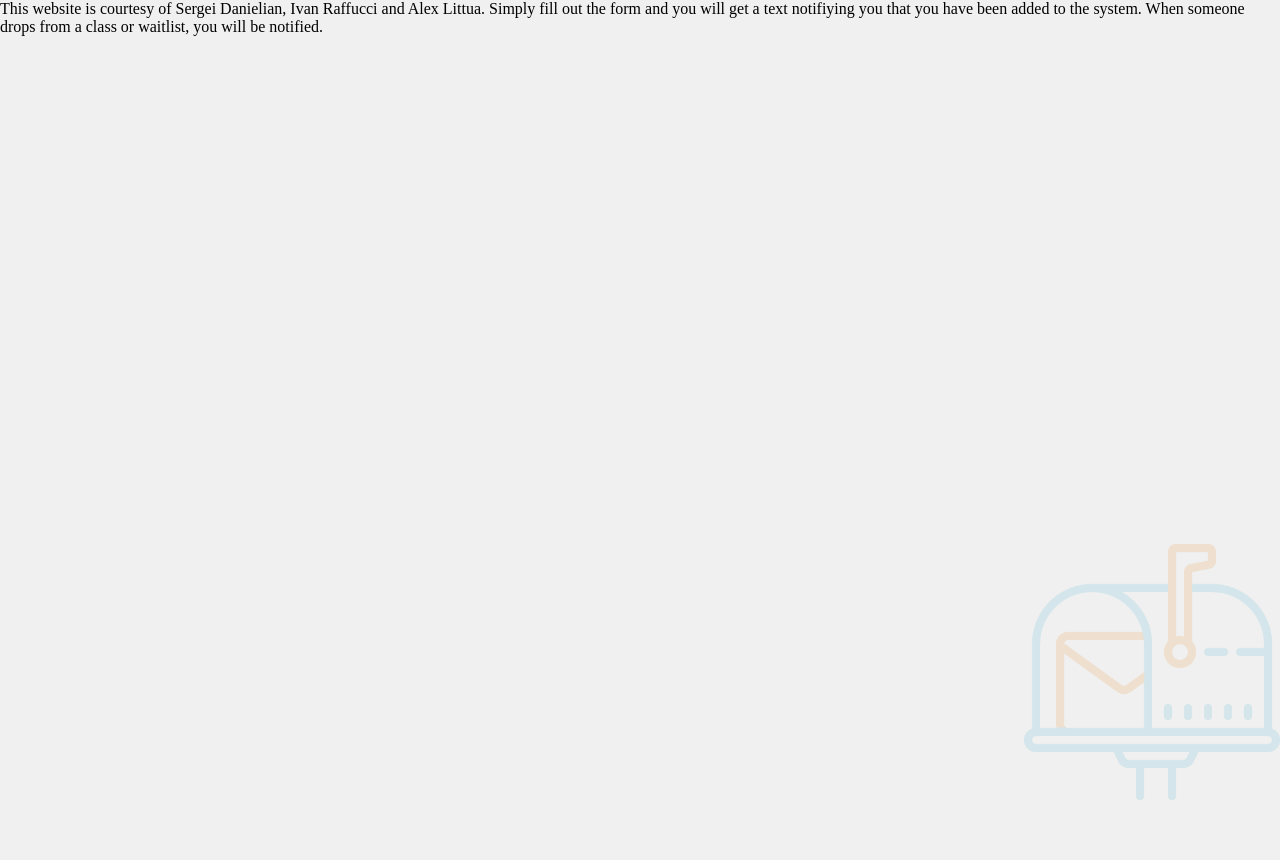
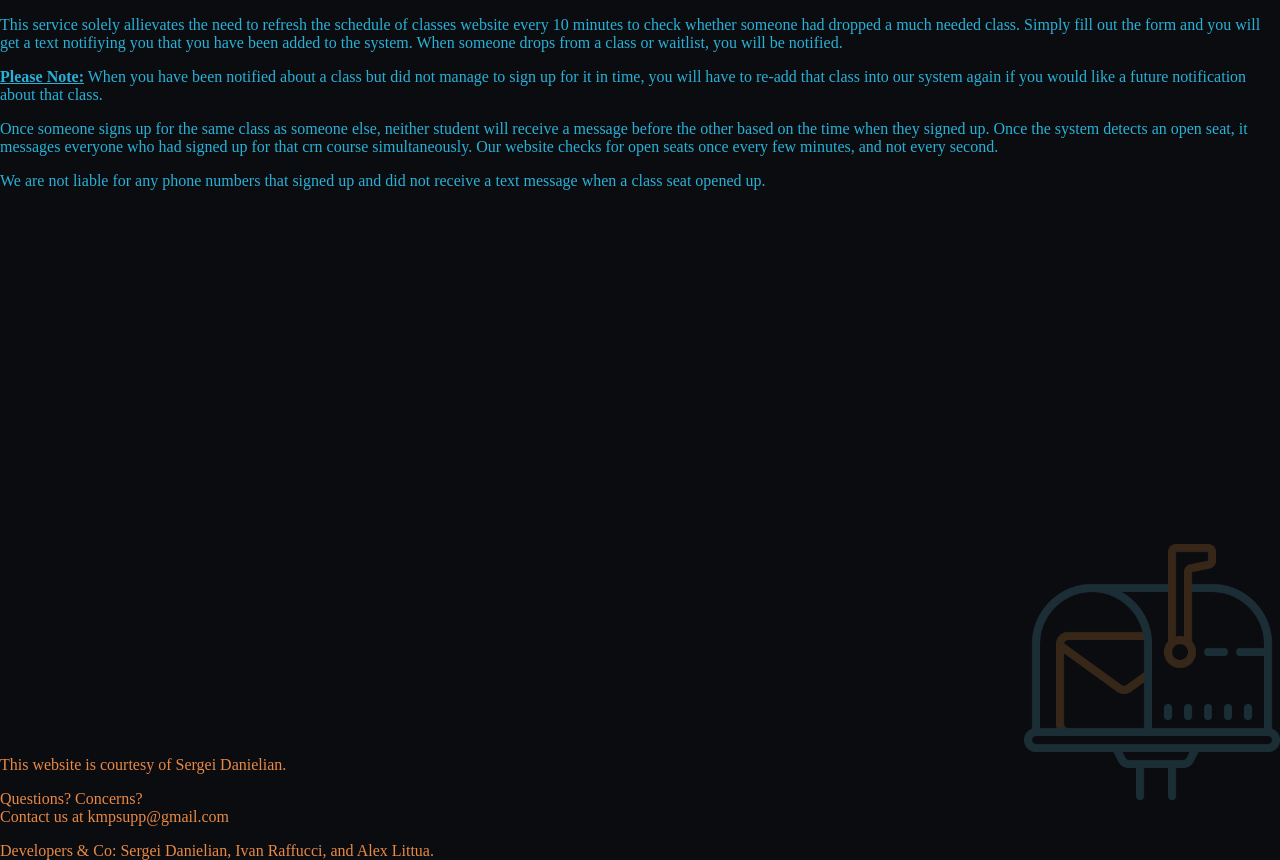
Before and after one commit to Ivanr553/KeepMePosted, a React app: page /about in a window 1280 px wide. Before the commit the page ends 800 px from the top, so only its background shows below. Built offline with nearby package versions, Linux system fonts and the light colour scheme.

Commit message:
changes color schema and about us page

```diff
--- a/public/index.html
+++ b/public/index.html
@@ -9,6 +9,8 @@
 
     <div id="root"></div>
 
+
+
   </body>
   <script src="bundle.js"></script>
 </html>
--- a/src/components/routes/About.js
+++ b/src/components/routes/About.js
@@ -9,10 +9,35 @@ class About extends Component {
   render() {
     return(
       <div className="About">
-        This website is courtesy of Sergei Danielian, Ivan Raffucci and Alex Littua.
 
-        Simply fill out the form and you will get a text notifiying you that you have been added to the system. When someone
-        drops from a class or waitlist, you will be notified.
+      <body>
+      <p>This service solely allievates the need to refresh the schedule of classes website every 10 minutes to check whether
+      someone had dropped a much needed class. Simply fill out the form and you will get a text notifiying you that you have been added to the system. When someone
+      drops from a class or waitlist, you will be notified.</p>
+
+      <p><strong><u>Please Note:</u></strong> When you have been notified about a class but did not manage to sign up for it in time, you will
+      have to re-add that class into our system again if you would like a future notification about that class.</p>
+
+      <p>Once someone signs up for the same class as someone else, neither student will receive a message before the other based
+      on the time when they signed up. Once the system detects an open seat, it messages everyone who had signed up for that
+      crn course simultaneously. Our website checks for open seats once every few minutes, and not every second.</p>
+
+      <p>We are not liable for any phone numbers that signed up and did not receive a text message when a class seat opened up.</p>
+
+
+
+      <div id="footer">
+      <p>This website is courtesy of Sergei Danielian.</p>
+
+      <p>Questions? Concerns?<br/>
+      Contact us at kmpsupp@gmail.com</p>
+
+      <p>Developers & Co: Sergei Danielian, Ivan Raffucci, and Alex Littua.</p>
+      </div>
+
+
+      </body>
+
       </div>
     )
   }
--- a/src/components/routes/NotSent.js
+++ b/src/components/routes/NotSent.js
@@ -10,7 +10,7 @@ class NotSent extends Component {
   render() {
     return (
       <div className="NotSent">
-        Something broke!
+        Something broke! Check back later!
       </div>
     )
   }
--- a/src/styles/styles.css
+++ b/src/styles/styles.css
@@ -1,7 +1,8 @@
 body {
   padding: 0;
   margin: 0;
-  background-color: #f0f0f0;
+  color: #29b1d6;
+  background-color: #0B0C10;
   background-size: cover;
   background-repeat: no-repeat;
   background-position: top right; }
@@ -22,6 +23,20 @@ input::-webkit-inner-spin-button {
   right: 0;
   background-image: url("./images/mailbox-edit.png");
   background-size: cover; }
+
+.About {
+  color: #29b1d6;
+}
+
+#footer {
+  position: absolute;
+  bottom: 0;
+  left: 0;
+  width: 100%;
+  height: 60px;
+  color: #e88945;
+
+}
 
 .Main {
   display: -webkit-box;
@@ -228,6 +243,8 @@ option {
   background-color: #72a1ff;
   background-color: #e88945;
   background-color: #fcb17b;
+  background-color: #e88945;
+  background-color: #e26811;
   border: none;
   cursor: pointer;
   margin-bottom: 5vh;
@@ -280,8 +297,8 @@ option {
   font-size: 1.8em;
   font-style: italic;
   border-radius: 5px;
-  background-color: #4fd66e;
-  color: white; }
+  background-color: #042ac1;
+  color: #5fbed8; }
 
 .hidden {
   opacity: 0; }
```
Also changed, not shown: public/bundle.js.
